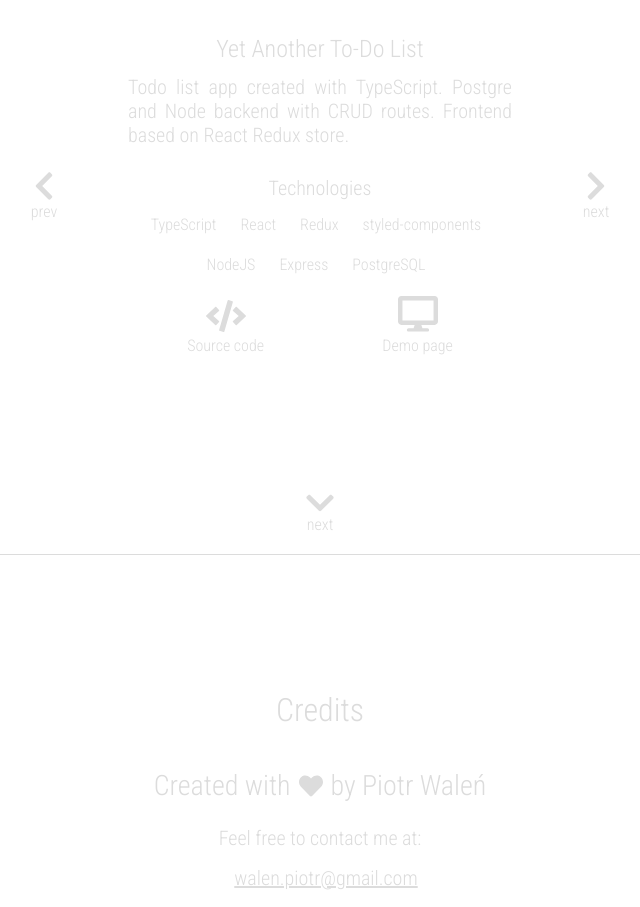
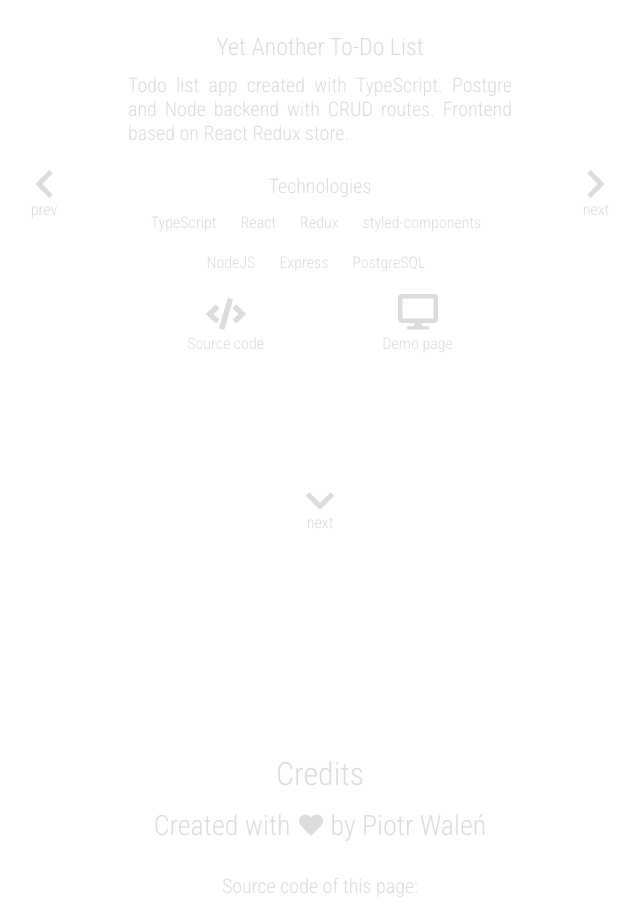
Before and after one commit to WalenPiotr/portfolio, a React app: page / in a window 1280 px wide. Shown: the part 1848-2755 px from the top of the page, without its empty margins (320-960 px from the left). Built offline with nearby package versions, Linux system fonts and the light colour scheme.

Commit message:
Change layout

```diff
--- a/src/components/Page.tsx
+++ b/src/components/Page.tsx
@@ -9,21 +9,24 @@ interface IBox {
 
 const Box = styled.div`
     background-color: rgba(0, 0, 0, 0);
-    background-color: ${props => props.theme.backgroundColor};
-    border-bottom: 1px solid ${props => props.theme.fontPrimaryColor};
     width: 100vw;
     height: 100vh;
     display: flex;
     justify-content: space-between;
     flex-direction: column;
 `;
-
+const Filler = styled.div`
+    flex-grow: 1;
+`;
 const ComponentWrapper = styled.div`
-    padding-top: ${dimensions.navbar.height};
+    margin-top: ${dimensions.navbar.height};
     width: 100vw;
-    flex-grow: 1;
     display: flex;
     justify-content: center;
+    background-color: ${props => props.theme.paneColor};
+    padding-bottom: 10vh;
+    padding-top: 10vh;
+    clip-path: polygon(0 0, 0 calc(100% - 10vh), 100% 100%, 100% 10vh);
 `;
 const ButtonWrapper = styled.div`
     width: 100vw;
@@ -85,7 +88,9 @@ const Page = ({
 }: IPage) => (
     <div>
         <Box innerRef={innerRef}>
+            <Filler />
             <ComponentWrapper>{innerComponent}</ComponentWrapper>
+            <Filler />
             <ButtonWrapper>
                 <Button onClick={handleClick}>
                     {last ? (
--- a/src/pages/Credits.tsx
+++ b/src/pages/Credits.tsx
@@ -31,6 +31,8 @@ const Main = styled.div`
     flex-wrap: wrap;
     flex-direction: row;
     font-size: 3.5vh;
+    margin-top: 1vh;
+    margin-bottom: 1vh;
 `;
 
 const Subtitle = styled.div`
@@ -42,16 +44,18 @@ const Subtitle = styled.div`
 
     font-size: 2.5vh;
     margin-top: 1vh;
+    margin-bottom: 1vh;
 `;
 
 const Credit = styled.div`
     display: flex;
     flex-wrap: wrap;
     flex-direction: row;
-    justify-content: space-around;
+    justify-content: center;
     text-align: center;
     font-size: 2vh;
     margin-top: 1vh;
+    margin-bottom: 1vh;
 `;
 
 interface IIconWrapper {
@@ -62,10 +66,9 @@ const IconWrapper = styled.div`
     display: flex;
     align-items: center;
     justify-content: center;
-
     margin-left: 0.5vh;
-    width: 3vh;
-    height: 3vh;
+    width: 2vh;
+    height: 2vh;
 `;
 
 const Spacer = styled.div`
@@ -73,11 +76,8 @@ const Spacer = styled.div`
     width: 100%;
 `;
 
-const SmallBox = styled.div`
-    border-radius: 2vh;
-    padding: 2vh;
-    background-color: rgba(255, 255, 255, 0.15);
-`;
+const SmallBox = styled.div``;
+
 const Mail = styled.a`
     color: ${props => props.theme.fontPrimaryColor};
 `;
@@ -86,25 +86,30 @@ const Technology = styled.div`
     display: flex;
     justify-content: center;
     align-items: center;
-    background-color: rgba(255, 255, 255, 0.1);
-    height: 4vh;
-    border-radius: 2vh;
-    padding: 0.5vh;
+    height: 3vh;
+    border-radius: 1.5vh;
     padding-left: 1.5vh;
     padding-right: 1vh;
     margin-left: 1vh;
+    background-color: ${props => props.theme.paneColor};
 `;
 
 const TitleIconWrapper = styled.div`
     display: flex;
     align-items: center;
     justify-content: center;
-
     margin-left: 1vh;
     margin-right: 1vh;
-
     width: 3vh;
     height: 3vh;
+`;
+
+const LinkIcon = styled.div`
+    display: flex;
+    align-items: center;
+    justify-content: center;
+    width: 4vh;
+    height: 4vh;
 `;
 
 const Link = styled.a`
@@ -113,15 +118,16 @@ const Link = styled.a`
     display: flex;
     justify-content: center;
     align-items: center;
+    flex-direction: column;
     flex-grow: 0;
     &:hover {
         color: ${props => props.theme.fontHighlightColor};
     }
 `;
+
 const Credits = () => (
     <Box>
         <Title>Credits</Title>
-        <Spacer />
         <SmallBox>
             <Main>
                 Created with
@@ -131,32 +137,17 @@ const Credits = () => (
                 by Piotr Waleń
             </Main>
             <Spacer />
-
-            <Subtitle>
-                <span>{`Feel free to contact me at: `} </span>
-            </Subtitle>
-            <Subtitle>
-                <Technology>
-                    <Mail href="mailto:walen.piotr@gmail.com">{`walen.piotr@gmail.com`}</Mail>
-                </Technology>
-            </Subtitle>
-            <Spacer />
-
             <Subtitle>Source code of this page:</Subtitle>
-            <Subtitle>
-                <Technology>
-                    <Link href="https://github.com/WalenPiotr/portfolio">
-                        Source code
-                        <IconWrapper>
-                            <Icon.technology.filecode />
-                        </IconWrapper>
-                    </Link>
-                </Technology>
-            </Subtitle>
-            <Spacer />
-
+            <Credit>
+                <Link href="https://github.com/WalenPiotr/portfolio">
+                    <LinkIcon>
+                        <Icon.technology.filecode />
+                    </LinkIcon>
+                    Source code
+                </Link>
+            </Credit>
             <Subtitle>Page powered by:</Subtitle>
-            <Subtitle>
+            <Credit>
                 <Technology>
                     React
                     <IconWrapper>
@@ -175,7 +166,7 @@ const Credits = () => (
                         <Icon.technology.ts />
                     </IconWrapper>
                 </Technology>
-            </Subtitle>
+            </Credit>
             <Spacer />
             <Credit>Technology icons are owned by adequate companies</Credit>
             <Credit>
--- a/src/pages/Projects/Pane.tsx
+++ b/src/pages/Projects/Pane.tsx
@@ -51,9 +51,6 @@ const PaneBox = styled.div`
     ${media.xl`
     height: 40vh;
 `};
-
-    border-radius: 2vh;
-    background-color: rgba(255, 255, 255, 0.15);
 `;
 
 const Title = styled.div`
--- a/src/pages/Skills.tsx
+++ b/src/pages/Skills.tsx
@@ -36,8 +36,6 @@ const List = styled.ul`
     margin-left: 1vw;
     margin-right: 1vw;
     padding: 1.5vh;
-    border-radius: 2vh;
-    background-color: rgba(255, 255, 255, 0.15);
 `;
 
 const Item = ({ icon, skill }: { icon: JSX.Element; skill: string }) => {
--- a/src/styled-components/theme.ts
+++ b/src/styled-components/theme.ts
@@ -12,7 +12,7 @@ const theme = {
     backgroundColor: 'rgba(0, 0, 0, 0.0)',
     navbarColor: 'rgb(20, 20, 20)',
     buttonColor: 'rgba(0, 0, 0, 0.0)',
-    paneColor: 'rgb(40, 40, 40)',
+    paneColor: 'rgb(255, 255, 255, 0.15)',
 };
 
 export default theme;
```
